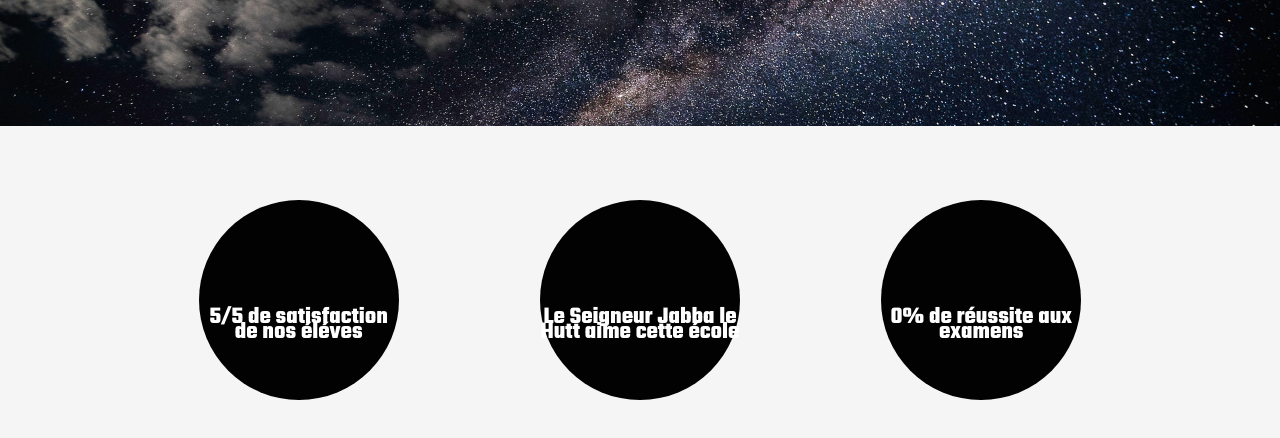
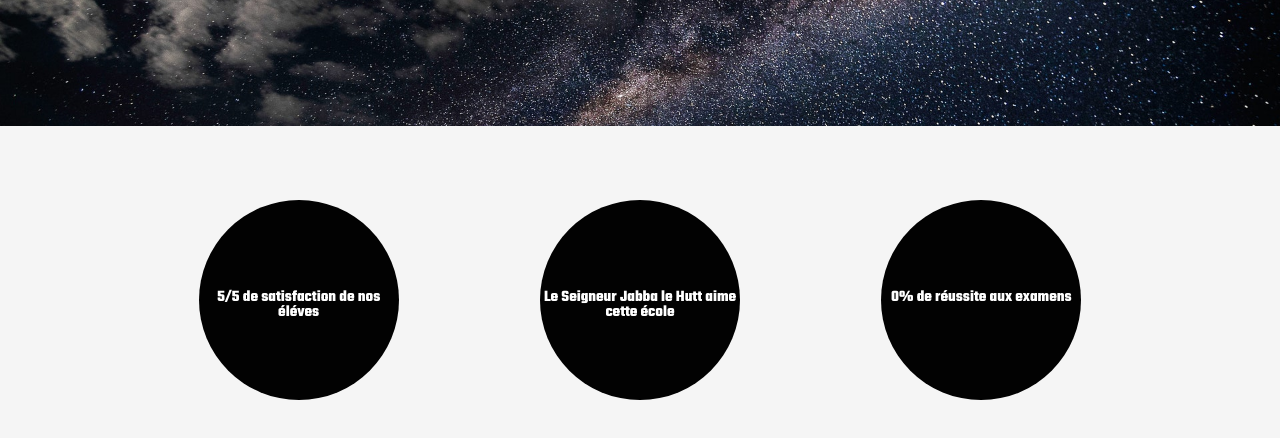
Before and after one commit to Tbiarneix/WildPodSchool, a plain HTML site: page index.html in a window 1280 px wide. Shown: the part 362-800 px from the top of the page. Drawn offline with Linux system fonts and the light colour scheme.

Commit message:
modifications mineurs css

```diff
--- a/index.css
+++ b/index.css
@@ -17,20 +17,17 @@
 .circle1 {
     margin: 10px;
     width: 200px;
-
     height: 110px;
     text-align: center;
     border-radius: 100px;
     line-height: 15px;
     padding-top: 90px;
-
     color: white;
     background-color: rgb(2, 2, 2);
+    font-family: "teko",sans-serif;
+}
 
-}
-.circle1 h2{
-    color: white;
-}
+
 
 .circle2{
     margin: 10px;
@@ -40,14 +37,12 @@
     border-radius: 100px;
     padding-top: 90px;
     line-height: 15px;
-
     color: white;
     background-color: rgb(2, 2, 2);
+    font-family: "teko",sans-serif;
 }
 
-.circle2 h2{
-    color: white;
-}
+
 
 .circle3{
     margin: 10px;
@@ -58,13 +53,12 @@
     border-radius: 100px;
     padding-top: 90px;
     line-height: 15px;
-
     background-color: rgb(2, 2, 2);
+    color: white;
+    font-family: "teko",sans-serif;
 }
 
-.circle3 h2{
-    color: white;
-}
+
 
 .circle{
     display: flex;
--- a/index.html
+++ b/index.html
@@ -33,14 +33,14 @@
     </div>
     <div class="circle">
         <div class="circle1">
-            <h2>5/5 de satisfaction de nos éléves</h2>
+            5/5 de satisfaction de nos éléves
         </div>
         <div class="circle2">
-            <h2>Le Seigneur Jabba le Hutt aime cette école</h2>
+            Le Seigneur Jabba le Hutt aime cette école
 
         </div>
         <div class="circle3">
-            <h2>0% de réussite aux examens</h2>
+            0% de réussite aux examens
         </div>
     </div>
     <div class="presentation">
```
